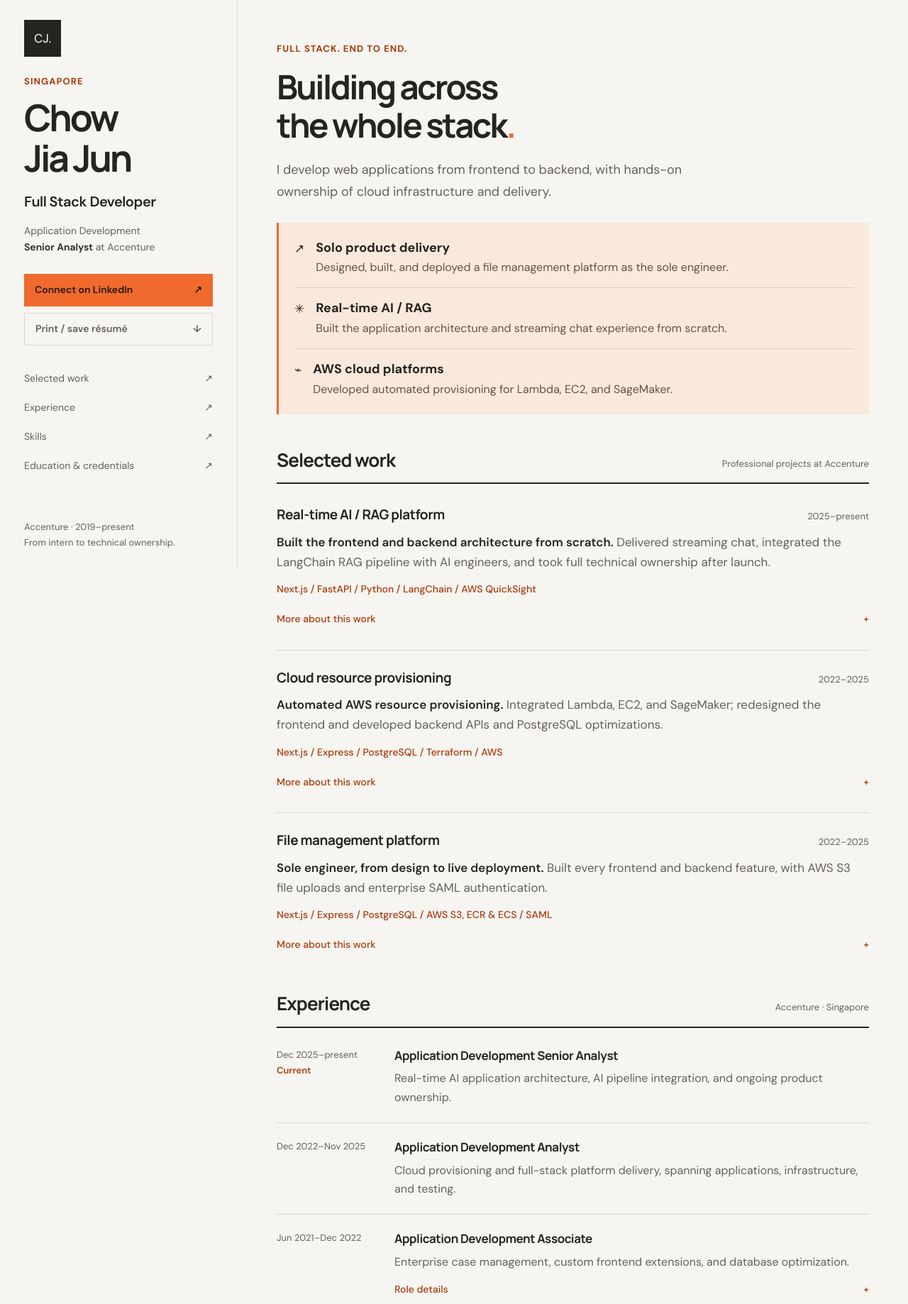
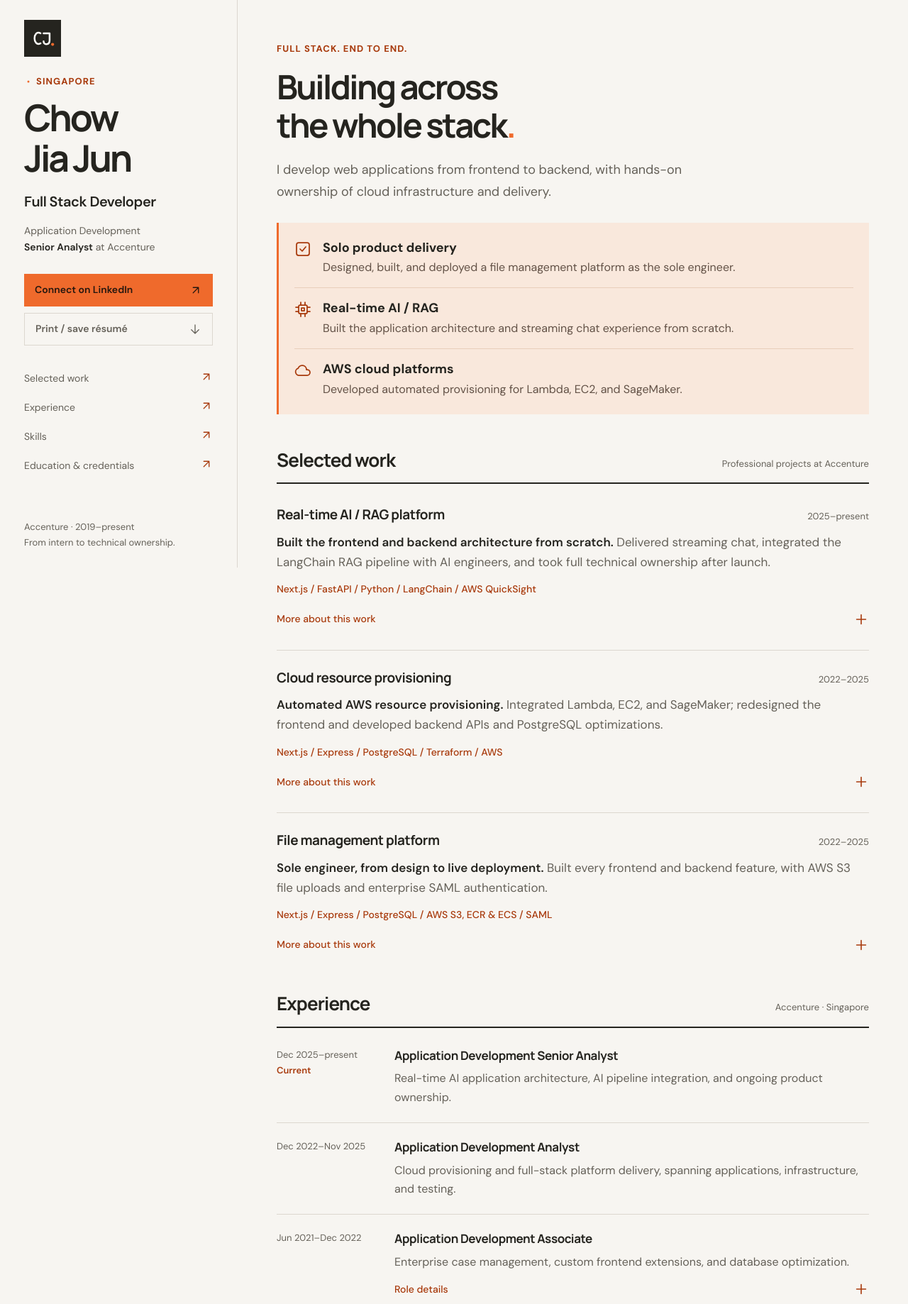
Before and after one commit to chowjiajun/Resume, a plain HTML site: page index.html in a window 1280 px wide. Shown: the top 1838 px of the page at 71% size. Drawn offline with Linux system fonts and the light colour scheme.

Commit message:
Replace resume glyph icons with inline SVG

```diff
--- a/index.html
+++ b/index.html
@@ -13,22 +13,22 @@
   <a class="skip-link" href="#main">Skip to content</a>
   <div class="resume-layout">
     <aside class="profile" aria-label="Profile and navigation">
-      <a class="monogram" href="#main" aria-label="Chow Jia Jun, home">CJ<span>.</span></a>
+      <a class="monogram" href="#main" aria-label="Chow Jia Jun, home"><svg class="icon brand-mark" xmlns="http://www.w3.org/2000/svg" width="24" height="24" viewBox="0 0 24 24" fill="none" stroke="currentColor" stroke-width="1.75" stroke-linecap="round" stroke-linejoin="round" aria-hidden="true" focusable="false"><path d="M10 7C2 3 2 21 10 17M13 7h6v7c0 5-6 5-6 1"/><circle class="brand-dot" cx="22" cy="18" r="1.5" fill="currentColor" stroke="none"/></svg></a>
       <div class="profile-summary">
-        <p class="location">Singapore</p>
+        <p class="location"><svg class="icon location-icon" xmlns="http://www.w3.org/2000/svg" width="24" height="24" viewBox="0 0 24 24" fill="none" stroke="currentColor" stroke-width="1.75" stroke-linecap="round" stroke-linejoin="round" aria-hidden="true" focusable="false"><circle cx="12" cy="12" r="3" fill="currentColor" stroke="none"/></svg>Singapore</p>
         <h1>Chow <br>Jia Jun</h1>
         <p class="role">Full Stack Developer</p>
         <p class="current-role">Application Development <br><strong>Senior Analyst</strong> at Accenture</p>
       </div>
       <div class="profile-actions">
-        <a class="button" href="https://www.linkedin.com/in/chow-jia-jun-2aa960173/" target="_blank" rel="noreferrer">Connect on LinkedIn <span aria-hidden="true">↗</span><span class="sr-only"> (opens in a new tab)</span></a>
-        <button class="print-button" type="button">Print / save résumé <span aria-hidden="true">↓</span></button>
+        <a class="button" href="https://www.linkedin.com/in/chow-jia-jun-2aa960173/" target="_blank" rel="noreferrer">Connect on LinkedIn <svg class="icon" xmlns="http://www.w3.org/2000/svg" width="24" height="24" viewBox="0 0 24 24" fill="none" stroke="currentColor" stroke-width="1.75" stroke-linecap="round" stroke-linejoin="round" aria-hidden="true" focusable="false"><path d="M7 17 17 7M7 7h10v10"/></svg><span class="sr-only"> (opens in a new tab)</span></a>
+        <button class="print-button" type="button">Print / save résumé <svg class="icon" xmlns="http://www.w3.org/2000/svg" width="24" height="24" viewBox="0 0 24 24" fill="none" stroke="currentColor" stroke-width="1.75" stroke-linecap="round" stroke-linejoin="round" aria-hidden="true" focusable="false"><path d="M12 4v16m-7-7 7 7 7-7"/></svg></button>
       </div>
       <nav aria-label="Résumé sections">
-        <a href="#work">Selected work <span aria-hidden="true">↗</span></a>
-        <a href="#experience">Experience <span aria-hidden="true">↗</span></a>
-        <a href="#skills">Skills <span aria-hidden="true">↗</span></a>
-        <a href="#background">Education & credentials <span aria-hidden="true">↗</span></a>
+        <a href="#work">Selected work <svg class="icon" xmlns="http://www.w3.org/2000/svg" width="24" height="24" viewBox="0 0 24 24" fill="none" stroke="currentColor" stroke-width="1.75" stroke-linecap="round" stroke-linejoin="round" aria-hidden="true" focusable="false"><path d="M7 17 17 7M7 7h10v10"/></svg></a>
+        <a href="#experience">Experience <svg class="icon" xmlns="http://www.w3.org/2000/svg" width="24" height="24" viewBox="0 0 24 24" fill="none" stroke="currentColor" stroke-width="1.75" stroke-linecap="round" stroke-linejoin="round" aria-hidden="true" focusable="false"><path d="M7 17 17 7M7 7h10v10"/></svg></a>
+        <a href="#skills">Skills <svg class="icon" xmlns="http://www.w3.org/2000/svg" width="24" height="24" viewBox="0 0 24 24" fill="none" stroke="currentColor" stroke-width="1.75" stroke-linecap="round" stroke-linejoin="round" aria-hidden="true" focusable="false"><path d="M7 17 17 7M7 7h10v10"/></svg></a>
+        <a href="#background">Education & credentials <svg class="icon" xmlns="http://www.w3.org/2000/svg" width="24" height="24" viewBox="0 0 24 24" fill="none" stroke="currentColor" stroke-width="1.75" stroke-linecap="round" stroke-linejoin="round" aria-hidden="true" focusable="false"><path d="M7 17 17 7M7 7h10v10"/></svg></a>
       </nav>
       <p class="profile-note">Accenture · 2019–present<br>From intern to technical ownership.</p>
     </aside>
@@ -38,9 +38,9 @@
         <h2>Building across <br>the whole stack<span>.</span></h2>
         <p class="intro-text">I develop web applications from frontend to backend, with hands-on ownership of cloud infrastructure and delivery.</p>
         <div class="strengths" aria-label="Career highlights">
-          <div><span aria-hidden="true">↗</span><p><strong>Solo product delivery</strong>Designed, built, and deployed a file management platform as the sole engineer.</p></div>
-          <div><span aria-hidden="true">✳</span><p><strong>Real-time AI / RAG</strong>Built the application architecture and streaming chat experience from scratch.</p></div>
-          <div><span aria-hidden="true">⌁</span><p><strong>AWS cloud platforms</strong>Developed automated provisioning for Lambda, EC2, and SageMaker.</p></div>
+          <div><svg class="icon" xmlns="http://www.w3.org/2000/svg" width="24" height="24" viewBox="0 0 24 24" fill="none" stroke="currentColor" stroke-width="1.75" stroke-linecap="round" stroke-linejoin="round" aria-hidden="true" focusable="false"><rect x="3" y="3" width="18" height="18" rx="3"/><path d="m8 12 3 3 5-6"/></svg><p><strong>Solo product delivery</strong>Designed, built, and deployed a file management platform as the sole engineer.</p></div>
+          <div><svg class="icon" xmlns="http://www.w3.org/2000/svg" width="24" height="24" viewBox="0 0 24 24" fill="none" stroke="currentColor" stroke-width="1.75" stroke-linecap="round" stroke-linejoin="round" aria-hidden="true" focusable="false"><rect x="6" y="6" width="12" height="12" rx="2"/><path d="M9 2v4m6-4v4M9 18v4m6-4v4M2 9h4m-4 6h4M18 9h4m-4 6h4M10 10h4v4h-4z"/></svg><p><strong>Real-time AI / RAG</strong>Built the application architecture and streaming chat experience from scratch.</p></div>
+          <div><svg class="icon" xmlns="http://www.w3.org/2000/svg" width="24" height="24" viewBox="0 0 24 24" fill="none" stroke="currentColor" stroke-width="1.75" stroke-linecap="round" stroke-linejoin="round" aria-hidden="true" focusable="false"><path d="M7 19h11a4 4 0 0 0 0-8h-1a6 6 0 0 0-11.7-1.8A5 5 0 0 0 7 19Z"/></svg><p><strong>AWS cloud platforms</strong>Developed automated provisioning for Lambda, EC2, and SageMaker.</p></div>
         </div>
       </header>
       <section id="work" aria-labelledby="work-heading">
@@ -49,19 +49,19 @@
           <div class="project-heading"><h3>Real-time AI / RAG platform</h3><span>2025–present</span></div>
           <p><strong>Built the frontend and backend architecture from scratch.</strong> Delivered streaming chat, integrated the LangChain RAG pipeline with AI engineers, and took full technical ownership after launch.</p>
           <p class="stack">Next.js / FastAPI / Python / LangChain / AWS QuickSight</p>
-          <details><summary>More about this work <span aria-hidden="true">+</span></summary><div class="detail-content"><p>Implemented complex application state management and custom real-time message streaming. Created QuickSight dashboards for system usage and data trends, and conducted API and concurrent load testing with Apache JMeter. Own ongoing maintenance, updates, and feature enhancements.</p></div></details>
+          <details><summary>More about this work <svg class="icon" xmlns="http://www.w3.org/2000/svg" width="24" height="24" viewBox="0 0 24 24" fill="none" stroke="currentColor" stroke-width="1.75" stroke-linecap="round" stroke-linejoin="round" aria-hidden="true" focusable="false"><path d="M12 5v14M5 12h14"/></svg></summary><div class="detail-content"><p>Implemented complex application state management and custom real-time message streaming. Created QuickSight dashboards for system usage and data trends, and conducted API and concurrent load testing with Apache JMeter. Own ongoing maintenance, updates, and feature enhancements.</p></div></details>
         </article>
         <article class="project">
           <div class="project-heading"><h3>Cloud resource provisioning</h3><span>2022–2025</span></div>
           <p><strong>Automated AWS resource provisioning.</strong> Integrated Lambda, EC2, and SageMaker; redesigned the frontend and developed backend APIs and PostgreSQL optimizations.</p>
           <p class="stack">Next.js / Express / PostgreSQL / Terraform / AWS</p>
-          <details><summary>More about this work <span aria-hidden="true">+</span></summary><div class="detail-content"><p>Updated Terraform scripts for evolving cloud requirements. Hardened Docker configuration, enabled health checks, and diagnosed live issues through the Kubernetes control plane. Validated modules with JMeter API and load testing and Python / Robot Framework functional testing.</p></div></details>
+          <details><summary>More about this work <svg class="icon" xmlns="http://www.w3.org/2000/svg" width="24" height="24" viewBox="0 0 24 24" fill="none" stroke="currentColor" stroke-width="1.75" stroke-linecap="round" stroke-linejoin="round" aria-hidden="true" focusable="false"><path d="M12 5v14M5 12h14"/></svg></summary><div class="detail-content"><p>Updated Terraform scripts for evolving cloud requirements. Hardened Docker configuration, enabled health checks, and diagnosed live issues through the Kubernetes control plane. Validated modules with JMeter API and load testing and Python / Robot Framework functional testing.</p></div></details>
         </article>
         <article class="project">
           <div class="project-heading"><h3>File management platform</h3><span>2022–2025</span></div>
           <p><strong>Sole engineer, from design to live deployment.</strong> Built every frontend and backend feature, with AWS S3 file uploads and enterprise SAML authentication.</p>
           <p class="stack">Next.js / Express / PostgreSQL / AWS S3, ECR & ECS / SAML</p>
-          <details><summary>More about this work <span aria-hidden="true">+</span></summary><div class="detail-content"><p>Designed the PostgreSQL schema, packaged the application with Docker, and deployed it to AWS ECR/ECS. Conducted comprehensive JMeter load testing to validate stability under heavy traffic.</p></div></details>
+          <details><summary>More about this work <svg class="icon" xmlns="http://www.w3.org/2000/svg" width="24" height="24" viewBox="0 0 24 24" fill="none" stroke="currentColor" stroke-width="1.75" stroke-linecap="round" stroke-linejoin="round" aria-hidden="true" focusable="false"><path d="M12 5v14M5 12h14"/></svg></summary><div class="detail-content"><p>Designed the PostgreSQL schema, packaged the application with Docker, and deployed it to AWS ECR/ECS. Conducted comprehensive JMeter load testing to validate stability under heavy traffic.</p></div></details>
         </article>
       </section>
       <section id="experience" aria-labelledby="experience-heading">
@@ -69,9 +69,9 @@
         <div class="career-list">
           <article class="career"><p class="date">Dec 2025–present<span class="current-label">Current</span></p><div><h3>Application Development Senior Analyst</h3><p>Real-time AI application architecture, AI pipeline integration, and ongoing product ownership.</p></div></article>
           <article class="career"><p class="date">Dec 2022–Nov 2025</p><div><h3>Application Development Analyst</h3><p>Cloud provisioning and full-stack platform delivery, spanning applications, infrastructure, and testing.</p></div></article>
-          <article class="career"><p class="date">Jun 2021–Dec 2022</p><div><h3>Application Development Associate</h3><p>Enterprise case management, custom frontend extensions, and database optimization.</p><details><summary>Role details <span aria-hidden="true">+</span></summary><div class="detail-content"><p>Developed PEGA workflows, routing rules, and data models. Built custom JavaScript and CKEditor 4 functionality, including browser-side image compression and upload. Optimized Microsoft SQL Server queries and indexes, working with business analysts to translate operational requirements.</p></div></details></div></article>
-          <article class="career"><p class="date">Feb 2020–May 2021</p><div><h3>Software Engineering New Associate</h3><p>Production support and new modules across Angular, Node.js, Java, and MySQL.</p><details><summary>Role details <span aria-hidden="true">+</span></summary><div class="detail-content"><p>Independently resolved production service requests, diagnosed full-stack bugs, delivered hotfixes, and maintained database reliability. Built new UI components and backend workflows. Expanded regression automation using CucumberJS and Selenium.</p></div></details></div></article>
-          <article class="career"><p class="date">Sep 2019–Feb 2020</p><div><h3>Software Engineering Intern</h3><p>Web forms, API integration, and test automation for a case management system.</p><details><summary>Role details <span aria-hidden="true">+</span></summary><div class="detail-content"><p>Developed Angular 5 forms and Node.js routes, supported MySQL operations, and documented implementations. Maintained CucumberJS tests, built Java / Selenium test data scripts, and created a Python / Robot Framework proof of concept. Supported manual testing and on-site user acceptance testing.</p></div></details></div></article>
+          <article class="career"><p class="date">Jun 2021–Dec 2022</p><div><h3>Application Development Associate</h3><p>Enterprise case management, custom frontend extensions, and database optimization.</p><details><summary>Role details <svg class="icon" xmlns="http://www.w3.org/2000/svg" width="24" height="24" viewBox="0 0 24 24" fill="none" stroke="currentColor" stroke-width="1.75" stroke-linecap="round" stroke-linejoin="round" aria-hidden="true" focusable="false"><path d="M12 5v14M5 12h14"/></svg></summary><div class="detail-content"><p>Developed PEGA workflows, routing rules, and data models. Built custom JavaScript and CKEditor 4 functionality, including browser-side image compression and upload. Optimized Microsoft SQL Server queries and indexes, working with business analysts to translate operational requirements.</p></div></details></div></article>
+          <article class="career"><p class="date">Feb 2020–May 2021</p><div><h3>Software Engineering New Associate</h3><p>Production support and new modules across Angular, Node.js, Java, and MySQL.</p><details><summary>Role details <svg class="icon" xmlns="http://www.w3.org/2000/svg" width="24" height="24" viewBox="0 0 24 24" fill="none" stroke="currentColor" stroke-width="1.75" stroke-linecap="round" stroke-linejoin="round" aria-hidden="true" focusable="false"><path d="M12 5v14M5 12h14"/></svg></summary><div class="detail-content"><p>Independently resolved production service requests, diagnosed full-stack bugs, delivered hotfixes, and maintained database reliability. Built new UI components and backend workflows. Expanded regression automation using CucumberJS and Selenium.</p></div></details></div></article>
+          <article class="career"><p class="date">Sep 2019–Feb 2020</p><div><h3>Software Engineering Intern</h3><p>Web forms, API integration, and test automation for a case management system.</p><details><summary>Role details <svg class="icon" xmlns="http://www.w3.org/2000/svg" width="24" height="24" viewBox="0 0 24 24" fill="none" stroke="currentColor" stroke-width="1.75" stroke-linecap="round" stroke-linejoin="round" aria-hidden="true" focusable="false"><path d="M12 5v14M5 12h14"/></svg></summary><div class="detail-content"><p>Developed Angular 5 forms and Node.js routes, supported MySQL operations, and documented implementations. Maintained CucumberJS tests, built Java / Selenium test data scripts, and created a Python / Robot Framework proof of concept. Supported manual testing and on-site user acceptance testing.</p></div></details></div></article>
         </div>
       </section>
       <section id="skills" aria-labelledby="skills-heading">
@@ -85,20 +85,20 @@
       </section>
       <section id="background" aria-labelledby="background-heading">
         <div class="section-title"><h2 id="background-heading">Education & credentials</h2></div>
-        <details class="background-group"><summary><span>Education <small>4 qualifications</small></span><span aria-hidden="true">+</span></summary><div class="background-content">
+        <details class="background-group"><summary><span>Education <small>4 qualifications</small></span><svg class="icon" xmlns="http://www.w3.org/2000/svg" width="24" height="24" viewBox="0 0 24 24" fill="none" stroke="currentColor" stroke-width="1.75" stroke-linecap="round" stroke-linejoin="round" aria-hidden="true" focusable="false"><path d="M12 5v14M5 12h14"/></svg></summary><div class="background-content">
           <article class="qualification"><p class="date">Oct 2022–Mar 2024</p><h3>University of Wollongong</h3><p>Bachelor’s degree, Computer Science (Big Data)</p><p><strong>High Distinction:</strong> Advanced Programming; Fundamental Programming with Python; Database Systems; Database Performance Tuning.</p><p><strong>Distinction:</strong> Big Data Management; Systems Administration; Data Mining and Knowledge Discovery.</p></article>
           <article class="qualification"><p class="date">2020–2021</p><h3>Nanyang Polytechnic</h3><p>Specialist Diploma in Information Systems Development</p><p class="award">GPA 4.0 · Outstanding Performance Award</p></article>
           <article class="qualification"><p class="date">2017–2020</p><h3>Nanyang Polytechnic</h3><p>Diploma in Information Technology</p><p class="award">GPA 3.81 · Director’s List</p><p><strong>Distinction:</strong> Data Communications & Networking; IP Technology and Networking; Web Application Development & Project; Object-Oriented Programming & Project; Java Enterprise Development & Project.</p><p><strong>Director’s List:</strong> Semester 2, 2017/18; Semester 2, 2018/19; Semester 1, 2019/20.</p></article>
           <article class="qualification"><p class="date">2013–2014</p><h3>Institute of Technical Education</h3><p>Nitec in Infocomm Technology (Merit)</p><p class="award">GPA 3.945</p><p><strong>Distinction:</strong> IT Essentials and PC Support; Internet Fundamentals and Applications; Networking Fundamentals; Internetworking Technology; Server Essentials; Server Administration.</p></article>
         </div></details>
-        <details class="background-group"><summary><span>Certifications <small>AI, cloud, systems & Scrum</small></span><span aria-hidden="true">+</span></summary><div class="background-content">
-          <article class="qualification"><p class="date">Accenture · Issued Dec 2025</p><h3>Reinvention with Agentic AI</h3><p class="credential-id">Credential ID: 2b04b450-ba7d-4a28-8be6-c30db5fd41d9</p><a class="credential-link" href="https://www.credly.com/badges/2b04b450-ba7d-4a28-8be6-c30db5fd41d9/public_url" target="_blank" rel="noreferrer">View credential ↗<span class="sr-only"> (opens in a new tab)</span></a></article>
-          <article class="qualification"><p class="date">Amazon Web Services · Issued Jan 2025</p><h3>AWS Certified Cloud Practitioner</h3><p>Valid through January 2028</p><p class="credential-id">Credential ID: f4708718a57d41249511743cbe2311dc</p><a class="credential-link" href="https://www.credly.com/badges/95e25d73-a381-41ac-9868-c82ff9b51e67/public_url" target="_blank" rel="noreferrer">View credential ↗<span class="sr-only"> (opens in a new tab)</span></a></article>
+        <details class="background-group"><summary><span>Certifications <small>AI, cloud, systems & Scrum</small></span><svg class="icon" xmlns="http://www.w3.org/2000/svg" width="24" height="24" viewBox="0 0 24 24" fill="none" stroke="currentColor" stroke-width="1.75" stroke-linecap="round" stroke-linejoin="round" aria-hidden="true" focusable="false"><path d="M12 5v14M5 12h14"/></svg></summary><div class="background-content">
+          <article class="qualification"><p class="date">Accenture · Issued Dec 2025</p><h3>Reinvention with Agentic AI</h3><p class="credential-id">Credential ID: 2b04b450-ba7d-4a28-8be6-c30db5fd41d9</p><a class="credential-link" href="https://www.credly.com/badges/2b04b450-ba7d-4a28-8be6-c30db5fd41d9/public_url" target="_blank" rel="noreferrer">View credential <svg class="icon" xmlns="http://www.w3.org/2000/svg" width="24" height="24" viewBox="0 0 24 24" fill="none" stroke="currentColor" stroke-width="1.75" stroke-linecap="round" stroke-linejoin="round" aria-hidden="true" focusable="false"><path d="M7 17 17 7M7 7h10v10"/></svg><span class="sr-only"> (opens in a new tab)</span></a></article>
+          <article class="qualification"><p class="date">Amazon Web Services · Issued Jan 2025</p><h3>AWS Certified Cloud Practitioner</h3><p>Valid through January 2028</p><p class="credential-id">Credential ID: f4708718a57d41249511743cbe2311dc</p><a class="credential-link" href="https://www.credly.com/badges/95e25d73-a381-41ac-9868-c82ff9b51e67/public_url" target="_blank" rel="noreferrer">View credential <svg class="icon" xmlns="http://www.w3.org/2000/svg" width="24" height="24" viewBox="0 0 24 24" fill="none" stroke="currentColor" stroke-width="1.75" stroke-linecap="round" stroke-linejoin="round" aria-hidden="true" focusable="false"><path d="M7 17 17 7M7 7h10v10"/></svg><span class="sr-only"> (opens in a new tab)</span></a></article>
           <article class="qualification"><p class="date">Pegasystems · Issued Dec 2021</p><h3>Certified System Architect (CSA)</h3></article>
-          <article class="qualification"><p class="date">Scrum.org · Issued Jul 2020</p><h3>Professional Scrum Master I</h3><p class="credential-id">Credential ID: 554901</p><a class="credential-link" href="https://www.scrum.org/certificates/554901" target="_blank" rel="noreferrer">View credential ↗<span class="sr-only"> (opens in a new tab)</span></a></article>
+          <article class="qualification"><p class="date">Scrum.org · Issued Jul 2020</p><h3>Professional Scrum Master I</h3><p class="credential-id">Credential ID: 554901</p><a class="credential-link" href="https://www.scrum.org/certificates/554901" target="_blank" rel="noreferrer">View credential <svg class="icon" xmlns="http://www.w3.org/2000/svg" width="24" height="24" viewBox="0 0 24 24" fill="none" stroke="currentColor" stroke-width="1.75" stroke-linecap="round" stroke-linejoin="round" aria-hidden="true" focusable="false"><path d="M7 17 17 7M7 7h10v10"/></svg><span class="sr-only"> (opens in a new tab)</span></a></article>
         </div></details>
       </section>
-      <footer><p>Chow Jia Jun · Full Stack Developer</p><a href="#main">Back to top ↑</a></footer>
+      <footer><p>Chow Jia Jun · Full Stack Developer</p><a href="#main">Back to top <svg class="icon" xmlns="http://www.w3.org/2000/svg" width="24" height="24" viewBox="0 0 24 24" fill="none" stroke="currentColor" stroke-width="1.75" stroke-linecap="round" stroke-linejoin="round" aria-hidden="true" focusable="false"><path d="M12 20V4m-7 7 7-7 7 7"/></svg></a></footer>
     </main>
   </div>
 </body>
```
